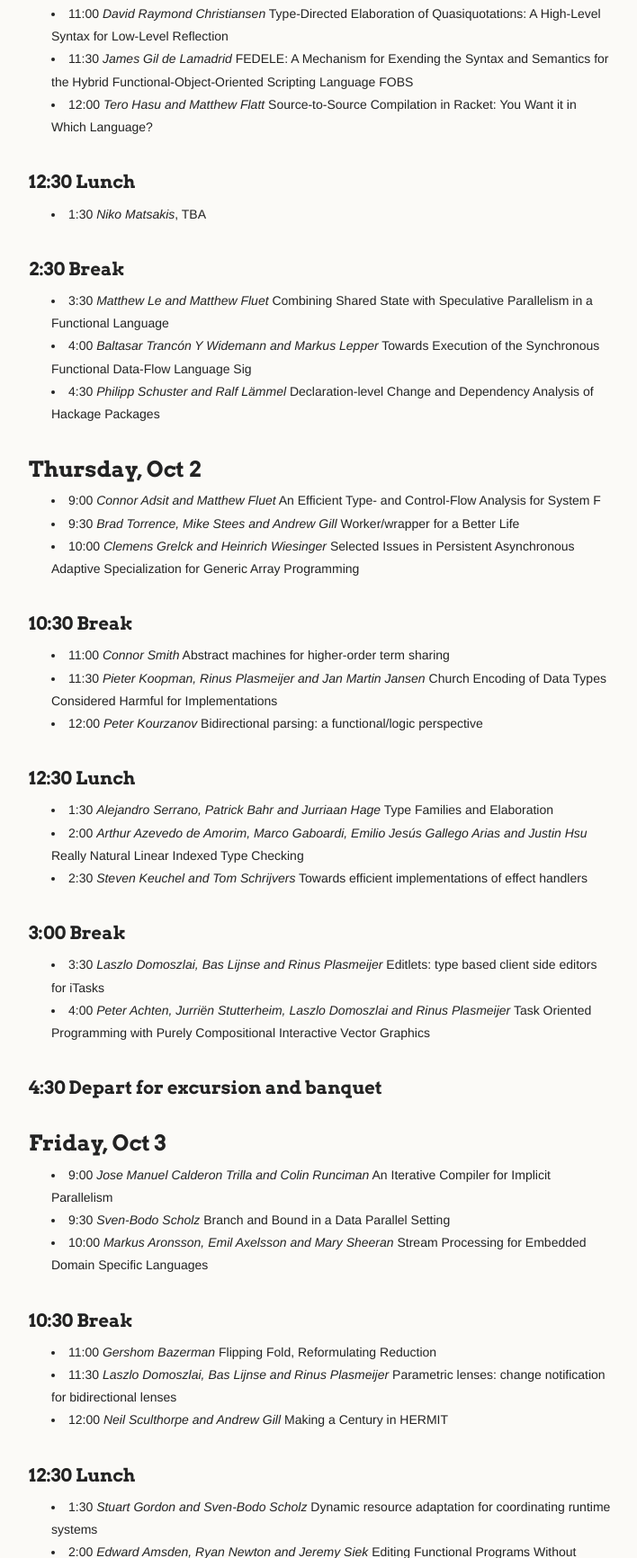
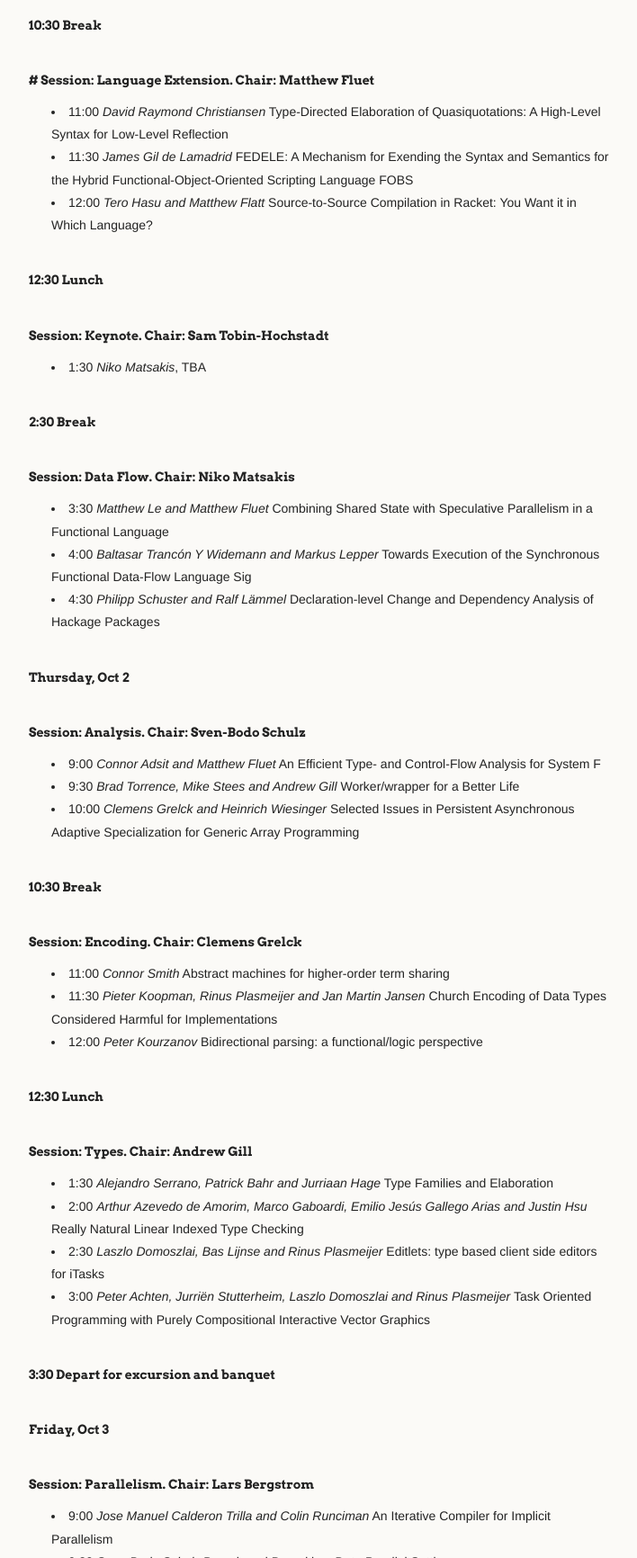
Before and after one commit to ifl2014/ifl2014.github.io, a plain HTML site: page index.html in a window 1280 px wide. Shown: the part 1068-2800 px from the top of the page at 90% size, without its empty margins (278-986 px from the left). Drawn offline with Linux system fonts and the light colour scheme.

Commit message:
Replace master branch with page content via GitHub

```diff
--- a/index.html
+++ b/index.html
@@ -68,11 +68,18 @@
 
 <ul>
 <li>8:50 Welcome</li>
+</ul><h6>
+<a name="session-interfacing-chair-peter-achten" class="anchor" href="#session-interfacing-chair-peter-achten"><span class="octicon octicon-link"></span></a>Session: Interfacing. Chair: Peter Achten</h6>
+
+<ul>
 <li>9:00 <em>Anton Tayanovskyy, Simon Fowler, Loic Denuziere and Adam Granicz</em> Reactive Web Applications with Embedded Dynamic Dataflow in F#</li>
 <li>9:30 <em>Andrew Gill</em> Blank Canvas and the remote-monad design pattern: A Foreign Function Interface to the JavaScript Canvas API</li>
 <li>10:00 <em>Mathieu Boespflug, Facundo Dominguez, Alexander Vershilov and Allen Brown</em> Project H: Programming R in Haskell</li>
 </ul><h6>
 <a name="1030-break" class="anchor" href="#1030-break"><span class="octicon octicon-link"></span></a>10:30 Break</h6>
+
+<h6>
+<a name="-session-language-extension-chair-matthew-fluet" class="anchor" href="#-session-language-extension-chair-matthew-fluet"><span class="octicon octicon-link"></span></a># Session: Language Extension. Chair: Matthew Fluet</h6>
 
 <ul>
 <li>11:00 <em>David Raymond Christiansen</em> Type-Directed Elaboration of Quasiquotations: A High-Level Syntax for Low-Level Reflection</li>
@@ -81,10 +88,16 @@
 </ul><h6>
 <a name="1230-lunch" class="anchor" href="#1230-lunch"><span class="octicon octicon-link"></span></a>12:30 Lunch</h6>
 
+<h6>
+<a name="session-keynote-chair-sam-tobin-hochstadt" class="anchor" href="#session-keynote-chair-sam-tobin-hochstadt"><span class="octicon octicon-link"></span></a>Session: Keynote. Chair: Sam Tobin-Hochstadt</h6>
+
 <ul>
 <li>1:30 <em>Niko Matsakis</em>, TBA</li>
 </ul><h6>
 <a name="230-break" class="anchor" href="#230-break"><span class="octicon octicon-link"></span></a>2:30 Break</h6>
+
+<h6>
+<a name="session-data-flow-chair-niko-matsakis" class="anchor" href="#session-data-flow-chair-niko-matsakis"><span class="octicon octicon-link"></span></a>Session: Data Flow. Chair: Niko Matsakis</h6>
 
 <ul>
 <li>3:30 <em>Matthew Le and Matthew Fluet</em> Combining Shared State with Speculative Parallelism in a Functional Language</li>
@@ -93,12 +106,18 @@
 </ul><h5>
 <a name="thursday-oct-2" class="anchor" href="#thursday-oct-2"><span class="octicon octicon-link"></span></a>Thursday, Oct 2</h5>
 
+<h6>
+<a name="session-analysis-chair-sven-bodo-schulz" class="anchor" href="#session-analysis-chair-sven-bodo-schulz"><span class="octicon octicon-link"></span></a>Session: Analysis. Chair: Sven-Bodo Schulz</h6>
+
 <ul>
 <li>9:00  <em>Connor Adsit and Matthew Fluet</em> An Efficient Type- and Control-Flow Analysis for System F</li>
 <li>9:30     <em>Brad Torrence, Mike Stees and Andrew Gill</em> Worker/wrapper for a Better Life</li>
 <li>10:00 <em>Clemens Grelck and Heinrich Wiesinger</em> Selected Issues in Persistent Asynchronous Adaptive Specialization for Generic Array Programming</li>
 </ul><h6>
 <a name="1030-break-1" class="anchor" href="#1030-break-1"><span class="octicon octicon-link"></span></a>10:30 Break</h6>
+
+<h6>
+<a name="session-encoding-chair-clemens-grelck" class="anchor" href="#session-encoding-chair-clemens-grelck"><span class="octicon octicon-link"></span></a>Session: Encoding. Chair: Clemens Grelck</h6>
 
 <ul>
 <li>11:00 <em>Connor Smith</em> Abstract machines for higher-order term sharing</li>
@@ -107,21 +126,22 @@
 </ul><h6>
 <a name="1230-lunch-1" class="anchor" href="#1230-lunch-1"><span class="octicon octicon-link"></span></a>12:30 Lunch</h6>
 
-<ul>
-<li>1:30     <em>Alejandro Serrano, Patrick Bahr and Jurriaan Hage</em> Type Families and Elaboration</li>
-<li>2:00 <em>Arthur Azevedo de Amorim, Marco Gaboardi, Emilio Jesús Gallego Arias and Justin Hsu</em> Really Natural Linear Indexed Type Checking</li>
-<li>2:30     <em>Steven Keuchel and Tom Schrijvers</em> Towards efficient implementations of effect handlers</li>
-</ul><h6>
-<a name="300-break" class="anchor" href="#300-break"><span class="octicon octicon-link"></span></a>3:00 Break</h6>
+<h6>
+<a name="session-types-chair-andrew-gill" class="anchor" href="#session-types-chair-andrew-gill"><span class="octicon octicon-link"></span></a>Session: Types. Chair: Andrew Gill</h6>
 
 <ul>
-<li>3:30   <em>Laszlo Domoszlai, Bas Lijnse and Rinus Plasmeijer</em> Editlets: type based client side editors for iTasks</li>
-<li>4:00  <em>Peter Achten, Jurriën Stutterheim, Laszlo Domoszlai and Rinus Plasmeijer</em> Task Oriented Programming with Purely Compositional Interactive Vector Graphics</li>
+<li>1:30 <em>Alejandro Serrano, Patrick Bahr and Jurriaan Hage</em> Type Families and Elaboration</li>
+<li>2:00 <em>Arthur Azevedo de Amorim, Marco Gaboardi, Emilio Jesús Gallego Arias and Justin Hsu</em> Really Natural Linear Indexed Type Checking</li>
+<li>2:30   <em>Laszlo Domoszlai, Bas Lijnse and Rinus Plasmeijer</em> Editlets: type based client side editors for iTasks</li>
+<li>3:00  <em>Peter Achten, Jurriën Stutterheim, Laszlo Domoszlai and Rinus Plasmeijer</em> Task Oriented Programming with Purely Compositional Interactive Vector Graphics</li>
 </ul><h6>
-<a name="430-depart-for-excursion-and-banquet" class="anchor" href="#430-depart-for-excursion-and-banquet"><span class="octicon octicon-link"></span></a>4:30 Depart for excursion and banquet</h6>
+<a name="330-depart-for-excursion-and-banquet" class="anchor" href="#330-depart-for-excursion-and-banquet"><span class="octicon octicon-link"></span></a>3:30 Depart for excursion and banquet</h6>
 
 <h5>
 <a name="friday-oct-3" class="anchor" href="#friday-oct-3"><span class="octicon octicon-link"></span></a>Friday, Oct 3</h5>
+
+<h6>
+<a name="session-parallelism-chair-lars-bergstrom" class="anchor" href="#session-parallelism-chair-lars-bergstrom"><span class="octicon octicon-link"></span></a>Session: Parallelism. Chair: Lars Bergstrom</h6>
 
 <ul>
 <li>9:00 <em>Jose Manuel Calderon Trilla and Colin Runciman</em> An Iterative Compiler for Implicit Parallelism</li>
@@ -130,23 +150,33 @@
 </ul><h6>
 <a name="1030-break-2" class="anchor" href="#1030-break-2"><span class="octicon octicon-link"></span></a>10:30 Break</h6>
 
+<h6>
+<a name="session-transformation-josef-svenningsson" class="anchor" href="#session-transformation-josef-svenningsson"><span class="octicon octicon-link"></span></a>Session: Transformation. Josef Svenningsson</h6>
+
 <ul>
 <li>11:00 <em>Gershom Bazerman</em> Flipping Fold, Reformulating Reduction</li>
 <li>11:30 <em>Laszlo Domoszlai, Bas Lijnse and Rinus Plasmeijer</em> Parametric lenses: change notification for bidirectional lenses</li>
-<li>12:00 <em>Neil Sculthorpe and Andrew Gill</em> Making a Century in HERMIT</li>
+<li>12:00 <em>Neil Sculthorpe, Andrew Farmer, and Andrew Gill</em> Making a Century in HERMIT</li>
 </ul><h6>
 <a name="1230-lunch-2" class="anchor" href="#1230-lunch-2"><span class="octicon octicon-link"></span></a>12:30 Lunch</h6>
+
+<h6>
+<a name="session-coordination-chair-rinus-plasmeijer" class="anchor" href="#session-coordination-chair-rinus-plasmeijer"><span class="octicon octicon-link"></span></a>Session: Coordination. Chair: Rinus Plasmeijer</h6>
 
 <ul>
 <li>1:30 <em>Stuart Gordon and Sven-Bodo Scholz</em> Dynamic resource adaptation for coordinating runtime systems</li>
 <li>2:00 <em>Edward Amsden, Ryan Newton and Jeremy Siek</em> Editing Functional Programs Without Breaking Them</li>
 <li>2:30 <em>Olle Fredriksson, Dan Ghica and Bertram Wheen</em> Towards a native higher-order RPC</li>
 </ul><h6>
-<a name="300-break-1" class="anchor" href="#300-break-1"><span class="octicon octicon-link"></span></a>3:00 Break</h6>
+<a name="300-break" class="anchor" href="#300-break"><span class="octicon octicon-link"></span></a>3:00 Break</h6>
+
+<h6>
+<a name="session-tools-and-extensions-chair-sam-tobin-hochstadt" class="anchor" href="#session-tools-and-extensions-chair-sam-tobin-hochstadt"><span class="octicon octicon-link"></span></a>Session: Tools and Extensions. Chair: Sam Tobin-Hochstadt</h6>
 
 <ul>
 <li>3:30 <em>Thomas Schmorleiz and Ralf Lämmel</em> Towards Tool Support for History Annotations in Similarity Management</li>
 <li>4:00 <em>Michael Arntzenius</em> Moxy: a language with monoidally extensible syntax</li>
+<li>4:30 <em>Steven Keuchel and Tom Schrijvers</em> Towards efficient implementations of effect handlers</li>
 </ul><h4>
 <a name="call-for-papers" class="anchor" href="#call-for-papers"><span class="octicon octicon-link"></span></a>Call For Papers</h4>
 
--- a/stylesheets/styles.css
+++ b/stylesheets/styles.css
@@ -59,32 +59,19 @@ h1,h2, h3 {
 }
 
 h1 {
-	font-size: 48px;
+	font-size: 30px;
 }
 
 h2 {
-	font-size: 40px;
+	font-size: 24px;
 }
 
 h3 {
-	font-size: 36px;
+	font-size: 18px;
 }
 
-h4 {
+h4, h5, h6 {
 	font-family: Arvo, Monaco, serif;
-	font-size: 30px;
-	font-weight: 700;
-}
-
- h5 {
-	font-family: Arvo, Monaco, serif;
-	font-weight: 700;
-	font-size: 24px;
-}
-
- h6 {
-	font-family: Arvo, Monaco, serif;
-	font-size: 20px;
 	font-weight: 700;
 }
 
```
Also changed, not shown: params.json (+1 -1 lines).
